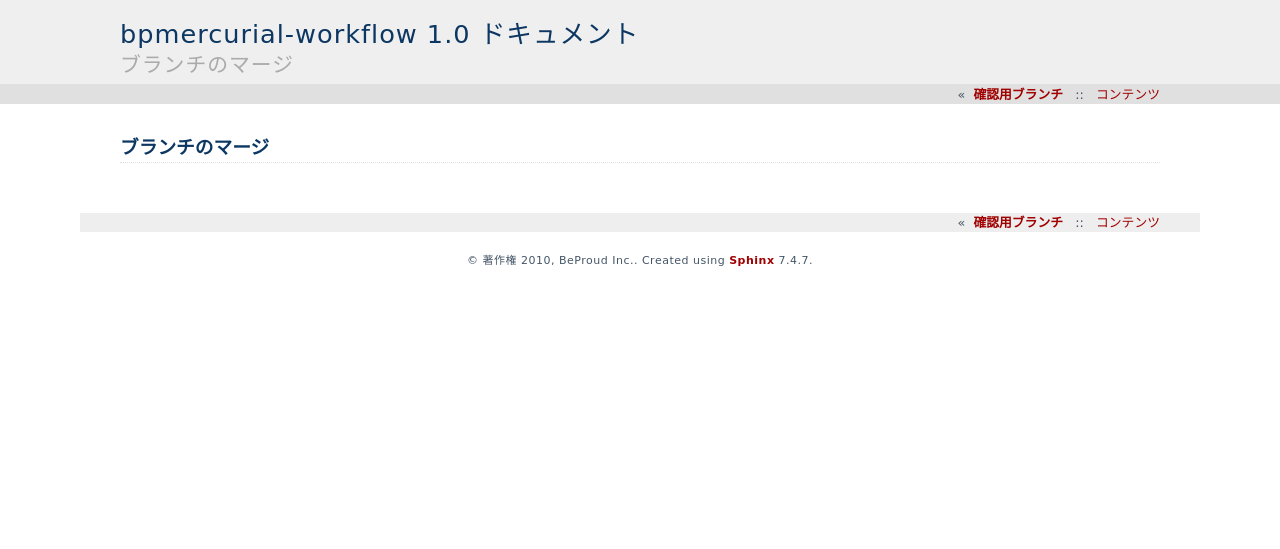
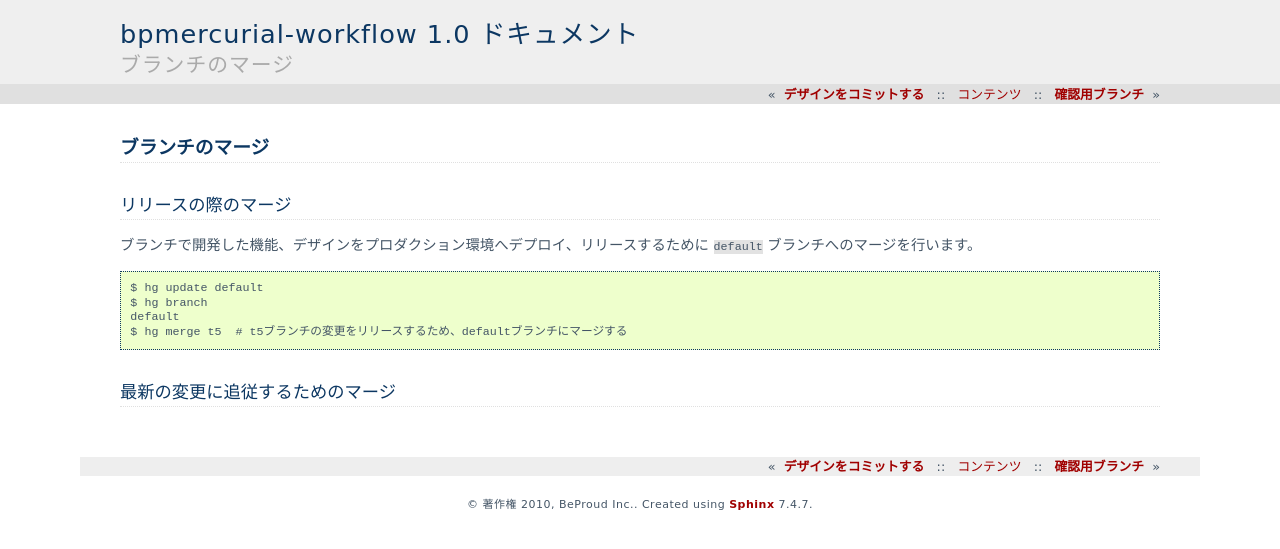
Before and after one commit to beproud/bpmercurial-workflow, a Sphinx documentation site: the page built from ja/source/merge_branch.rst, in a window 1280 px wide. Shown: the top 549 px of the page. Built offline with Sphinx 7.4.7, drawn with Linux system fonts in a browser that asks for light colours.

Commit message:
デザインのコミットとリリース時のマージについて追記

```diff
--- a/ja/source/background.rst
+++ b/ja/source/background.rst
@@ -7,6 +7,8 @@
 ----------------------
 
 このワークフローでは、システムを含んだBtoC向けのWebサイトの開発プロジェクトにフォーカスしています。
+
+複数の小さな開発タスク(デザイン変更なども含む)が並行で進められていて、それぞれのリリース順序が不定であるような場合にも対応します。
 
 このワークフローに関わる人々
 ----------------------------
@@ -34,7 +36,7 @@ HTMLテンプレート、各種メディアファイルをコミットする人
 ディレクター
 ~~~~~~~~~~~~
 
-システムやWebサイトの動作の確認や、リリースの指示をする人。
+システムやWebサイトの動作の確認や、リリース(デプロイ)の指示をする人。
 
 作業環境
 --------
--- a/ja/source/commit_design.rst
+++ b/ja/source/commit_design.rst
@@ -34,7 +34,7 @@ hgwebcommit
 
 .. _`hgwebcommit`: https://bitbucket.org/tokibito/flask-hgwebcommit
 
-システム変更に伴うデザインのマージ
-----------------------------------
+システム変更に伴うデザインのコミット
+------------------------------------
 
 システムのソースコードを追加、変更して、それに伴うデザインの追加、修正が必要な場合には、デザイナーの確認用環境のブランチをシステムのソースコード変更がコミットされたブランチに切り替えてコミットします。
--- a/ja/source/index.rst
+++ b/ja/source/index.rst
@@ -12,8 +12,8 @@ bpmercurial-workflow ドキュメント
    create_repos
    commit_code
    commit_design
+   merge_branch
    confirm_branch
-   merge_branch
 
 Indices and tables
 ==================
--- a/ja/source/merge_branch.rst
+++ b/ja/source/merge_branch.rst
@@ -1,2 +1,17 @@
 ブランチのマージ
 ================
+
+リリースの際のマージ
+--------------------
+
+ブランチで開発した機能、デザインをプロダクション環境へデプロイ、リリースするために ``default`` ブランチへのマージを行います。
+
+::
+
+  $ hg update default
+  $ hg branch
+  default
+  $ hg merge t5  # t5ブランチの変更をリリースするため、defaultブランチにマージする
+
+最新の変更に追従するためのマージ
+--------------------------------
```
